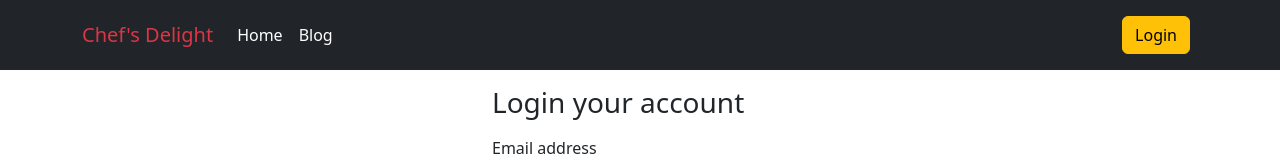
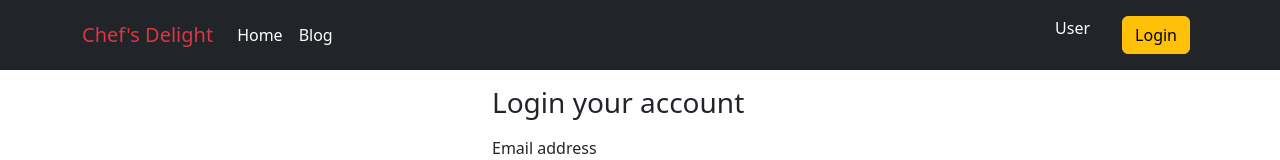
Before and after one commit to farjanarahman/chef-s-delight-client, a React (Vite) app: page /login in a window 1280 px wide. Shown: the top 160 px of the page. Built offline with nearby package versions, Linux system fonts and the light colour scheme; no server answers.

Commit message:
server updates

```diff
--- a/src/pages/Navbar/NavigationBar.jsx
+++ b/src/pages/Navbar/NavigationBar.jsx
@@ -1,71 +1,3 @@
-// import React, { useContext } from "react";
-// import { Button, Container, Nav, Navbar } from "react-bootstrap";
-// import { Link } from "react-router-dom";
-// import { AuthContext } from "../../providers/AuthProvider";
-// import { NavLink } from "react-router-dom";
-// import './Navbar.css'
-// import ReactDOM from 'react-dom'
-// import { FontAwesomeIcon } from '@fortawesome/react-fontawesome'
-// <FontAwesomeIcon icon="user" />
-
-// const NavigationBar = () => {
-//   const { user, logOut } = useContext(AuthContext);
-//   const handleLogOut = () => [
-//     logOut()
-//       .then()
-//       .catch(error => console.log(error))
-//   ]
-//   return (
-//     <div>
-//       <Navbar collapseOnSelect expand="lg" bg="light" variant="light" className="bg-dark">
-//         <Container>
-//           <Navbar.Brand href="#home" className="text-danger">Chef's Delight</Navbar.Brand>
-//           <Navbar.Toggle aria-controls="responsive-navbar-nav" />
-//           <Navbar.Collapse id="responsive-navbar-nav">
-//             <Nav className="me-auto">
-//               <NavLink
-//                 exact
-//                 to="/"
-//                 className="nav-link"
-//                 activeClassName="active"
-//                 style={{ color: 'white'}
-//               }
-//               >
-//                 Home
-//               </NavLink>
-//               <NavLink
-//                 to="/blog"
-//                 className="nav-link"
-//                 activeClassName="active"
-//                 style={{ color: 'white' }}
-//               >
-//                 Blog
-//               </NavLink>
-//             </Nav>
-//             <Nav>
-//               {/* <Nav.Link href="#deets" className="text-white">Farjana</Nav.Link> */}
-//               <Nav.Link>
-//               <i style={{color: 'wheat'}} class="fa-solid fa-user"></i>
-//               </Nav.Link>
-//               <Nav.Link eventKey={2} href="#memes">
-//                 {user ?
-//                   <Button onClick={handleLogOut} variant="secondary" className="btn btn-danger">Logout</Button> :
-//                   <Link to="/login">
-//                     <Button variant="secondary" className="btn btn-warning">Login</Button>
-//                   </Link>
-//                 }
-
-//               </Nav.Link>
-//             </Nav>
-//           </Navbar.Collapse>
-//         </Container>
-//       </Navbar>
-//     </div>
-//   );
-// };
-
-// export default NavigationBar;
-
 import React, { useContext } from "react";
 import { Button, Container, Nav, Navbar } from "react-bootstrap";
 import { Link } from "react-router-dom";
@@ -95,8 +27,8 @@ const NavigationBar = () => {
                 to="/"
                 className="nav-link"
                 activeClassName="active"
-                style={{ color: 'white'}
-              }
+                style={{ color: 'white' }
+                }
               >
                 Home
               </NavLink>
@@ -112,6 +44,10 @@ const NavigationBar = () => {
             <Nav>
               <Nav.Link>
                 <FontAwesomeIcon icon="user" style={{ color: 'white' }} />
+              </Nav.Link>
+              <Nav.Link href="#deets" className="text-white">User</Nav.Link>
+              <Nav.Link>
+                <i style={{ color: 'wheat' }} class="fa-solid fa-user"></i>
               </Nav.Link>
               <Nav.Link eventKey={2} href="#memes">
                 {user ?
```
Also changed, not shown: src/pages/Home/Home.jsx (+1 -9 lines).
